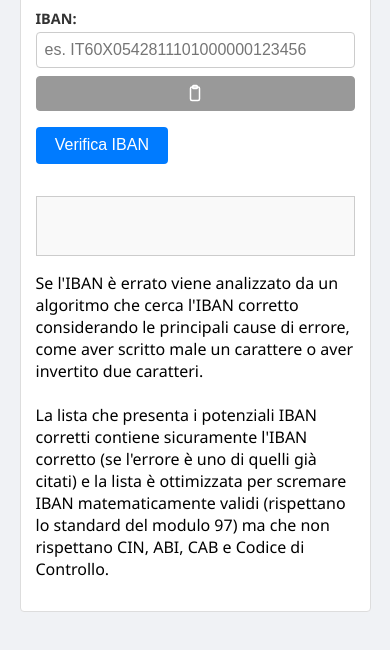
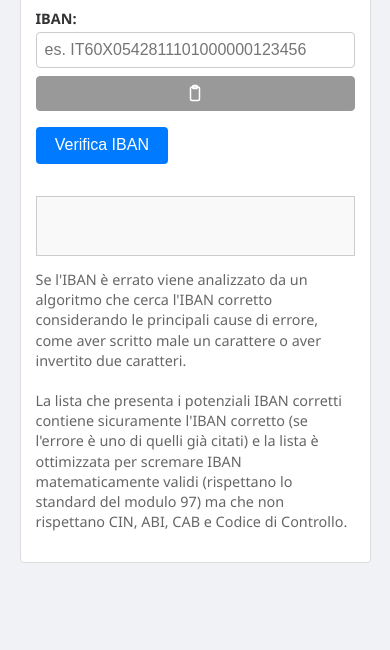
Before and after one commit to falker47/IBAN-Checker, a plain HTML site: page index.html in a window 390 px wide. Shown: the part 138-788 px from the top of the page. Drawn offline with Linux system fonts and the light colour scheme.

Commit message:
Update style.css

```diff
--- a/style.css
+++ b/style.css
@@ -36,7 +36,7 @@ h1 {
   color: #333;
 }
 
-/* Mettiamo input e pulsante Incolla uno accanto all'altro */
+/* wrapper per input e pulsante incolla, su desktop fianco a fianco */
 .input-wrapper {
   display: flex;
   flex-direction: row;
@@ -44,7 +44,7 @@ h1 {
   margin-bottom: 1em;
 }
 
-/* Input IBAN */
+/* input IBAN */
 .input-iban {
   width: 100%;
   max-width: 400px;
@@ -56,7 +56,6 @@ h1 {
   box-sizing: border-box;
 }
 
-/* Pulsante "Incolla" */
 .btn-paste {
   background: #999;
   color: #fff;
@@ -77,7 +76,7 @@ h1 {
   stroke: currentColor;
 }
 
-/* Pulsante "Verifica IBAN" */
+/* pulsante Verifica */
 .btn-verify {
   padding: 0.5em 1em;
   font-size: 0.9rem;
@@ -93,6 +92,7 @@ h1 {
   background: #0056b3;
 }
 
+/* box dei risultati */
 .result-box {
   white-space: pre-wrap;
   margin-top: 1em;
@@ -106,7 +106,15 @@ h1 {
   box-sizing: border-box;
 }
 
-/* Responsive per smartphone */
+/* testo aggiuntivo, se vuoi distinguerlo */
+.info-text {
+  margin-top: 1em;
+  font-size: 0.85rem;
+  color: #666;
+  line-height: 1.4;
+}
+
+/* responsive su max 480px */
 @media (max-width: 480px) {
   .container {
     width: 90%;
@@ -114,47 +122,41 @@ h1 {
     padding: 15px;
     border-radius: 4px;
   }
-
   h1 {
     font-size: 1.3rem;
   }
-
   .subtitle {
     font-size: 0.9rem;
     margin-bottom: 0.8em;
   }
-
   .label {
     font-size: 0.9rem;
   }
-
   .input-iban {
     font-size: 1rem;
     border-radius: 4px;
+    margin-bottom: 0.5em;
     border-right: 1px solid #ccc;
-    margin-bottom: 0.5em;
   }
-
   .input-wrapper {
     flex-direction: column;
     align-items: stretch;
   }
-
   .btn-paste {
-    margin-top: 0;
     border-radius: 4px;
     margin-left: 0;
     width: 100%;
     justify-content: center;
   }
-
   .btn-verify {
     font-size: 1rem;
     padding: 0.6em 1.2em;
   }
-
   .result-box {
     font-size: 1rem;
     min-height: 60px;
   }
+  .info-text {
+    font-size: 0.9rem;
+  }
 }
```
